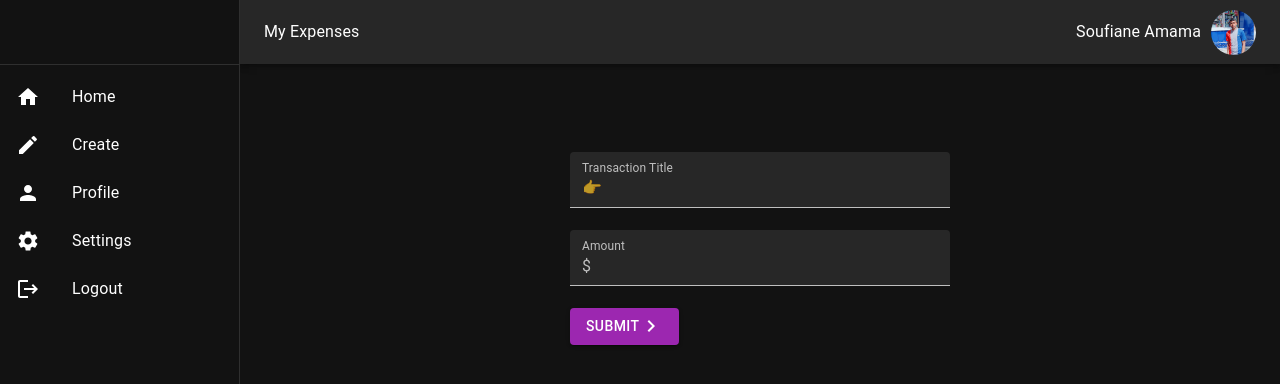
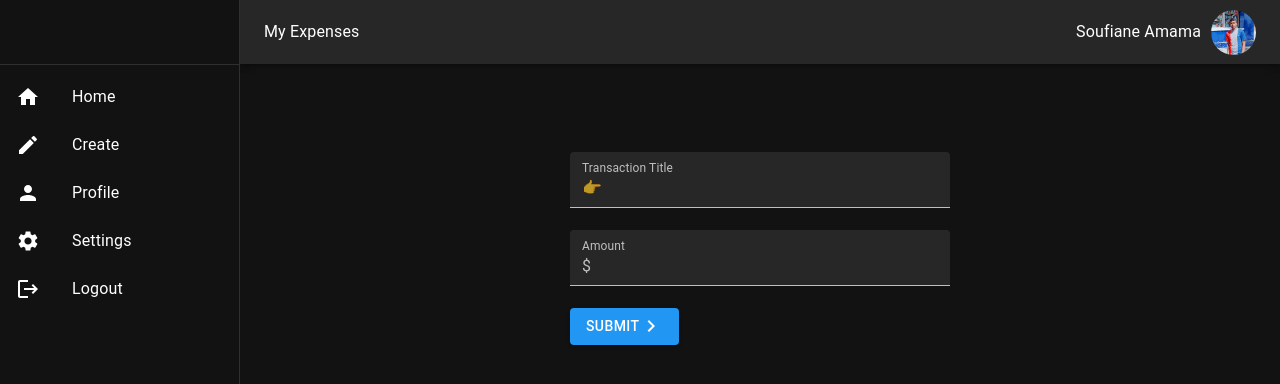
Before and after one commit to Soufiane-Amama/Material_UI_Project_React, a React (Create React App) app: page /create in a window 1280 px wide. Shown: the top 384 px of the page. Built offline with nearby package versions, Linux system fonts and the light colour scheme; the HTML template or start-up script is replaced by a standard one.

Commit message:
Development stage 13 - MUI Adding new colors

```diff
--- a/src/App.jsx
+++ b/src/App.jsx
@@ -13,6 +13,8 @@ import {
 import { ThemeProvider, createTheme } from '@mui/material/styles';
 import { CssBaseline } from "@mui/material";
 
+import { blue } from "@mui/material/colors";
+
 
 const router = createBrowserRouter(
   createRoutesFromElements(
@@ -26,7 +28,14 @@ const router = createBrowserRouter(
 // Dark Mode
 const darkTheme = createTheme({
   palette: {
-    mode: 'dark'
+    mode: 'dark',
+    // @ts-ignore
+    soufiane: {
+      light: blue[300],
+      main: blue[500],
+      dark: blue[700],
+      darker: blue[900],
+    },
   },
 });
 
--- a/src/Pages/Create/Create.jsx
+++ b/src/Pages/Create/Create.jsx
@@ -6,9 +6,11 @@ import { ChevronRight } from "@mui/icons-material";
 
 const ColorButton = styled(Button)(({ theme }) => ({
   color: theme.palette.getContrastText(purple[500]),
-  backgroundColor: purple[500],
+  // @ts-ignore
+  backgroundColor: theme.palette.soufiane.main,
   '&:hover': {
-    backgroundColor: purple[700],
+    // @ts-ignore
+    backgroundColor: theme.palette.soufiane.light,
   },
 }));
 
```
